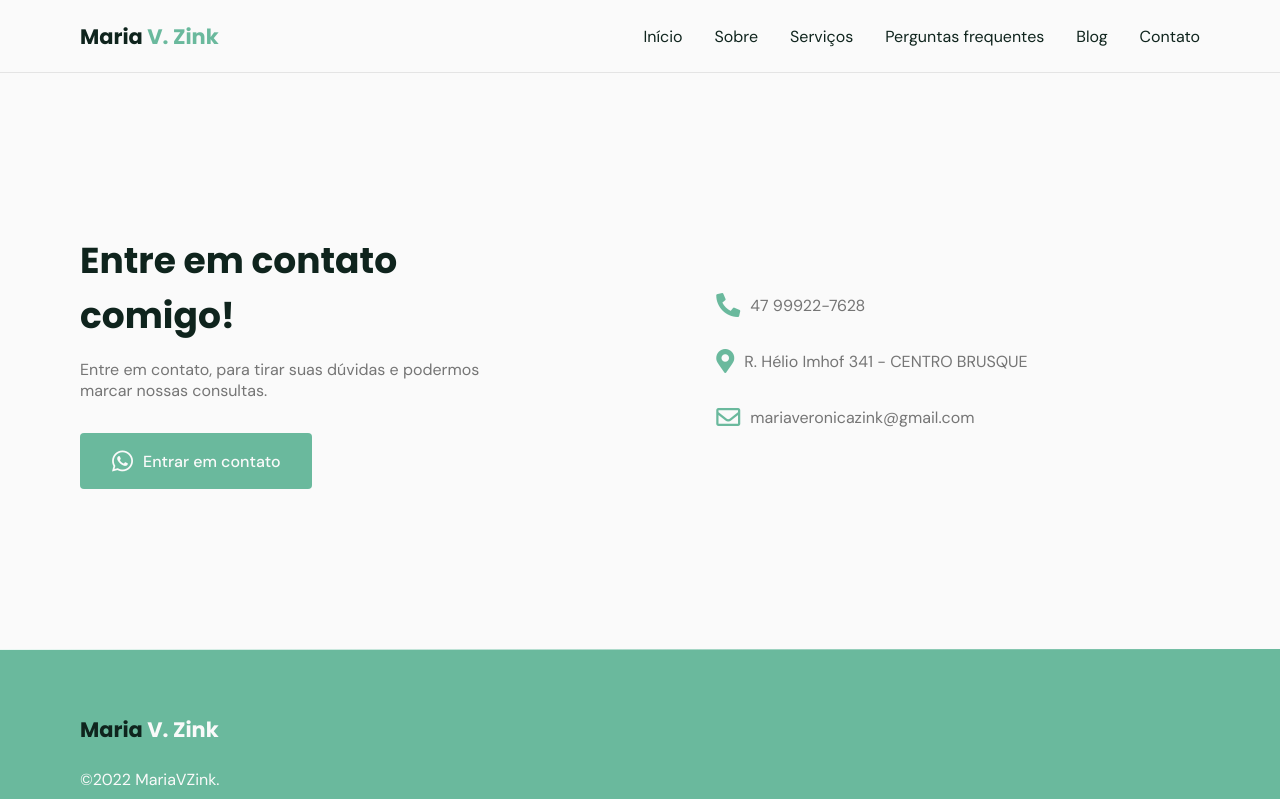
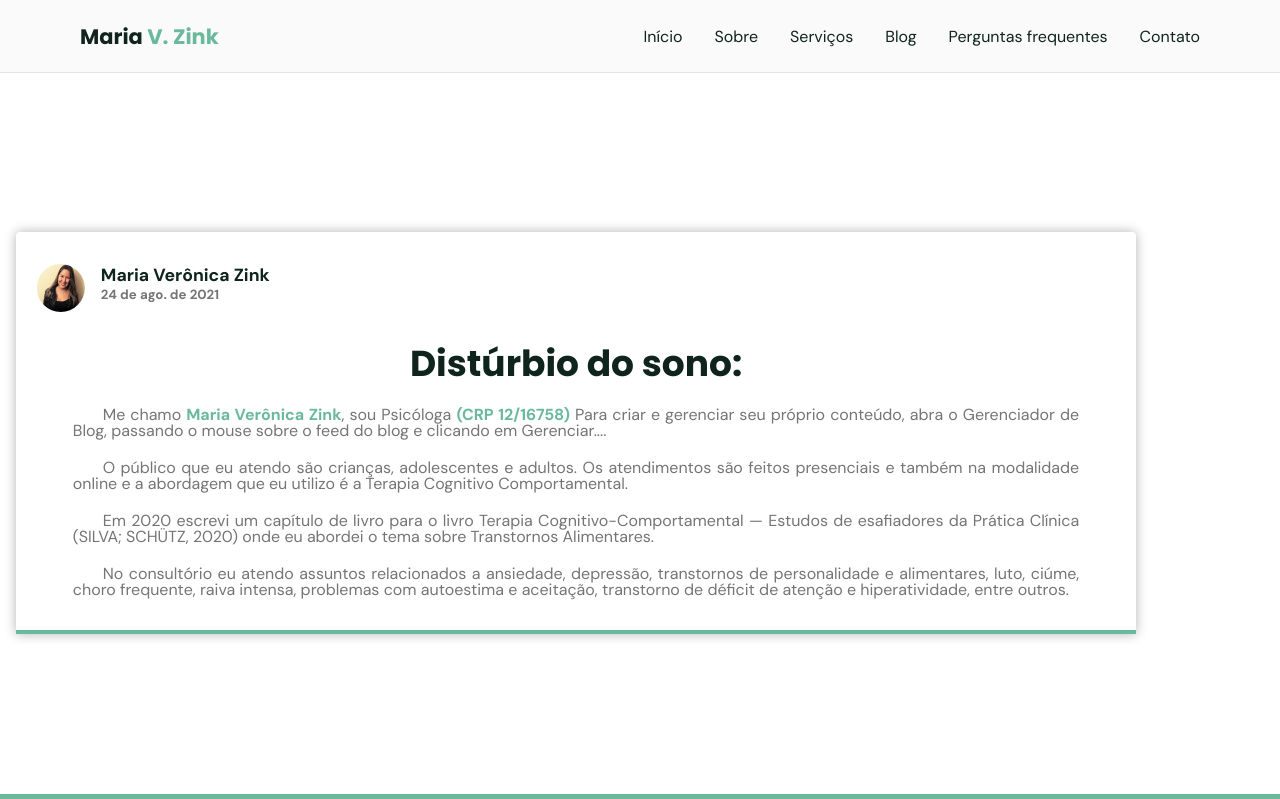
Before and after one commit to Leorrc/SiteMaria, a plain HTML site: page pages/blog1.html in a window 1280 px wide. Shown: the top 799 px of the page. Drawn offline with nearby package versions, Linux system fonts and the light colour scheme; files whose address does not match are found by name.

Commit message:
Atts, day 18-03-2022

```diff
--- /dev/null
+++ b/css/blog1.css
@@ -0,0 +1,32 @@
+#about .container {
+  margin: 0 1rem;
+}
+
+.blog {
+  padding: 2rem 0.8rem;
+  box-shadow: 0px 0px 12px rgba(0, 0, 0, 0.30);
+}
+
+#about h2.title {
+  text-align: -webkit-center;
+}
+
+#about .autor {
+  display: flex;
+  gap: 1rem;
+}
+
+#about .autor img {
+  width: 3rem;
+  height: 3rem;
+  object-fit: cover;
+  clip-path: circle();
+  margin-left: .5rem;
+
+}
+
+#about .nome-autor {
+  font-size: 1.1rem;
+  top: 0;
+  color: var(--title-color);
+}
--- a/css/style.css
+++ b/css/style.css
@@ -327,6 +327,7 @@ nav.show div.icon-close {
   margin: 0 auto;
   grid-auto-flow: column;
 }
+
 
 #about .image {
   position: relative;
--- a/js/main.js
+++ b/js/main.js
@@ -68,31 +68,13 @@ scrollReveal.reveal(
   { interval: 100 }
 )
 
-/* faq-box */
-var acc = document.getElementsByClassName('accordion')
-var i
-
-for (i = 0; i < acc.length; i++) {
-  acc[i].addEventListener('click', function () {
-    /* Toggle between adding and removing the "active" class,
-    to highlight the button that controls the panel */
-    this.classList.toggle('active')
-
-    /* Toggle between hiding and showing the active panel */
-    var panel = this.nextElementSibling
-    if (panel.style.display === 'block') {
-      panel.style.display = 'none'
-    } else {
-      panel.style.display = 'block'
-    }
-  })
-}
-
 /* Botão voltar para o topo*/
 function backToTop() {
   const backToTopButton = document.querySelector('.back-to-top')
+  const heightPercent = 20
+  var height = window.screen.height
 
-  if (window.scrollY >= 560) {
+  if (window.scrollY >= (height * heightPercent) / 100) {
     backToTopButton.classList.add('show')
   } else {
     backToTopButton.classList.remove('show')
--- a/pages/blog1.html
+++ b/pages/blog1.html
@@ -17,6 +17,7 @@
 
     <!-- STYLES -->
     <link rel="stylesheet" href="../css/style.css" />
+    <link rel="stylesheet" href="../css/blog1.css" />
 
     <!-- FONTES -->
     <link rel="preconnect" href="https://fonts.googleapis.com" />
@@ -35,12 +36,14 @@
           <ul class="grid">
             <li><a class="title" href="/">Início</a></li>
             <li><a class="title" href="/index.html#about">Sobre</a></li>
-            <li><a class="title" href="#services">Serviços</a></li>
+            <li><a class="title" href="/index.html#services">Serviços</a></li>
+            <li><a class="title" href="/index.html#blog-container">Blog</a></li>
             <li>
-              <a class="title" href="#testimonials">Perguntas frequentes</a>
+              <a class="title" href="/index.html#testimonials"
+                >Perguntas frequentes</a
+              >
             </li>
-            <li><a class="title" href="#blog-container">Blog</a></li>
-            <li><a class="title" href="#contact">Contato</a></li>
+            <li><a class="title" href="/index.html#contact">Contato</a></li>
           </ul>
         </div>
         <!-- menu -->
@@ -50,36 +53,56 @@
     </header>
 
     <main>
-      <div class="divider-2"></div>
-
-      <!-- contact -->
-      <section class="section" id="contact">
+      <section class="section" id="about">
         <div class="container grid">
-          <div class="text">
-            <h2 class="title">Entre em contato comigo!</h2>
-            <p>
-              Entre em contato, para tirar suas dúvidas e podermos marcar nossas
-              consultas.
-            </p>
-            <a href="#" class="button"
-              ><i class="icon-whatsapp"></i>Entrar em contato</a
-            >
-          </div>
-
-          <div class="links">
-            <ul class="grid">
-              <li><i class="icon-phone"></i> 47 99922-7628</li>
-              <li>
-                <i class="icon-map-pin"></i>R. Hélio Imhof 341 - CENTRO BRUSQUE
-              </li>
-              <li><i class="icon-mail"></i>mariaveronicazink@gmail.com</li>
-            </ul>
+          <div class="blog">
+            <div class="autor">
+              <img src="../assets/img/autora-img.jpg" alt="" />
+              <div class="author-details">
+                <div class="nome-autor">
+                  <h4>Maria Verônica Zink</h4>
+                </div>
+                <div class="date">
+                  <h5>24 de ago. de 2021</h5>
+                </div>
+              </div>
+            </div>
+            <div class="text">
+              <h2 class="title">Distúrbio do sono:</h2>
+              <p>
+                Me chamo <strong>Maria Verônica Zink</strong>, sou Psicóloga
+                <strong>(CRP 12/16758)</strong> Para criar e gerenciar seu
+                próprio conteúdo, abra o Gerenciador de Blog, passando o mouse
+                sobre o feed do blog e clicando em Gerenciar....
+              </p>
+              <br />
+              <p>
+                O público que eu atendo são crianças, adolescentes e adultos. Os
+                atendimentos são feitos presenciais e também na modalidade
+                online e a abordagem que eu utilizo é a Terapia Cognitivo
+                Comportamental.
+              </p>
+              <br />
+              <p>
+                Em 2020 escrevi um capítulo de livro para o livro Terapia
+                Cognitivo-Comportamental — Estudos de esafiadores da Prática
+                Clínica (SILVA; SCHÜTZ, 2020) onde eu abordei o tema sobre
+                Transtornos Alimentares.
+              </p>
+              <br />
+              <p>
+                No consultório eu atendo assuntos relacionados a ansiedade,
+                depressão, transtornos de personalidade e alimentares, luto,
+                ciúme, choro frequente, raiva intensa, problemas com autoestima
+                e aceitação, transtorno de déficit de atenção e hiperatividade,
+                entre outros.
+              </p>
+            </div>
           </div>
         </div>
       </section>
+    </main>
 
-      <div class="divider-1"></div>
-    </main>
     <!-- FOOTER -->
     <footer class="section">
       <div class="container grid">
```
Also changed, not shown: index.html (+8 -4 lines), assets/img/autora-img.jpg (added).
